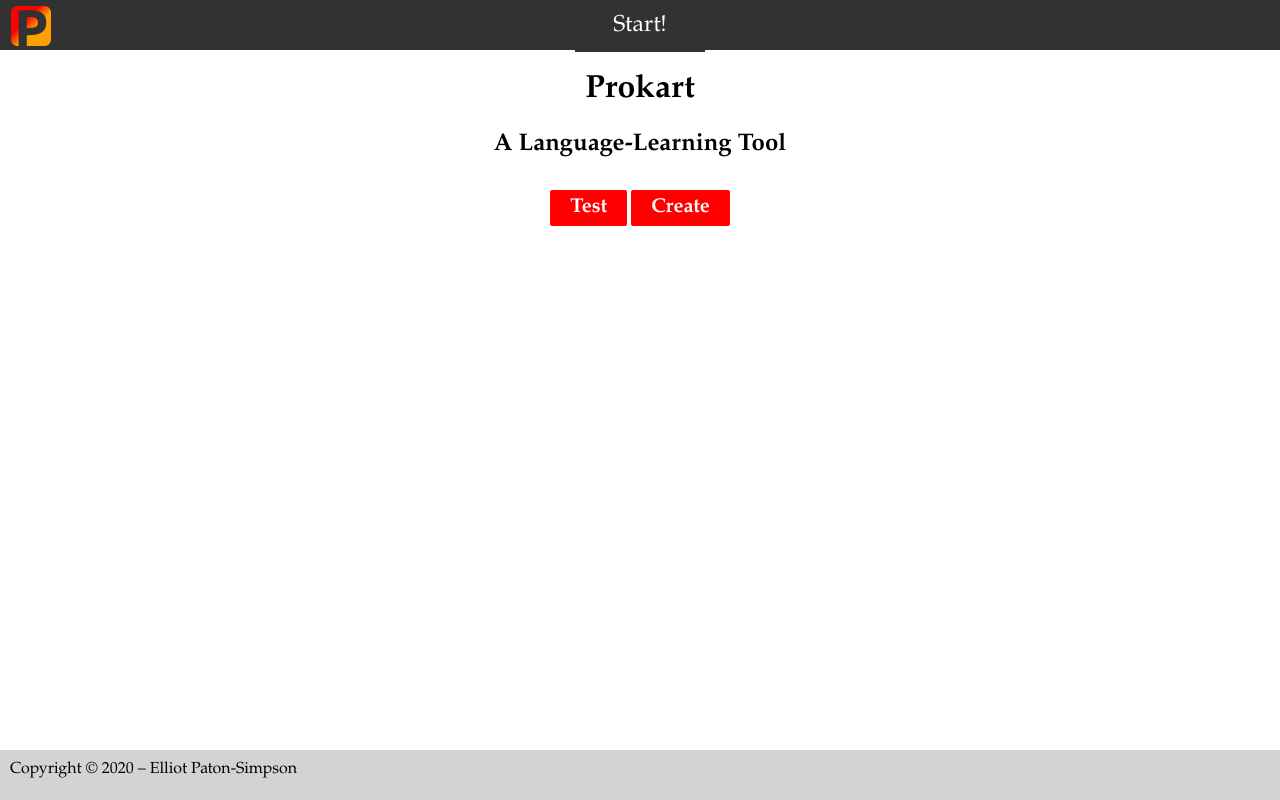
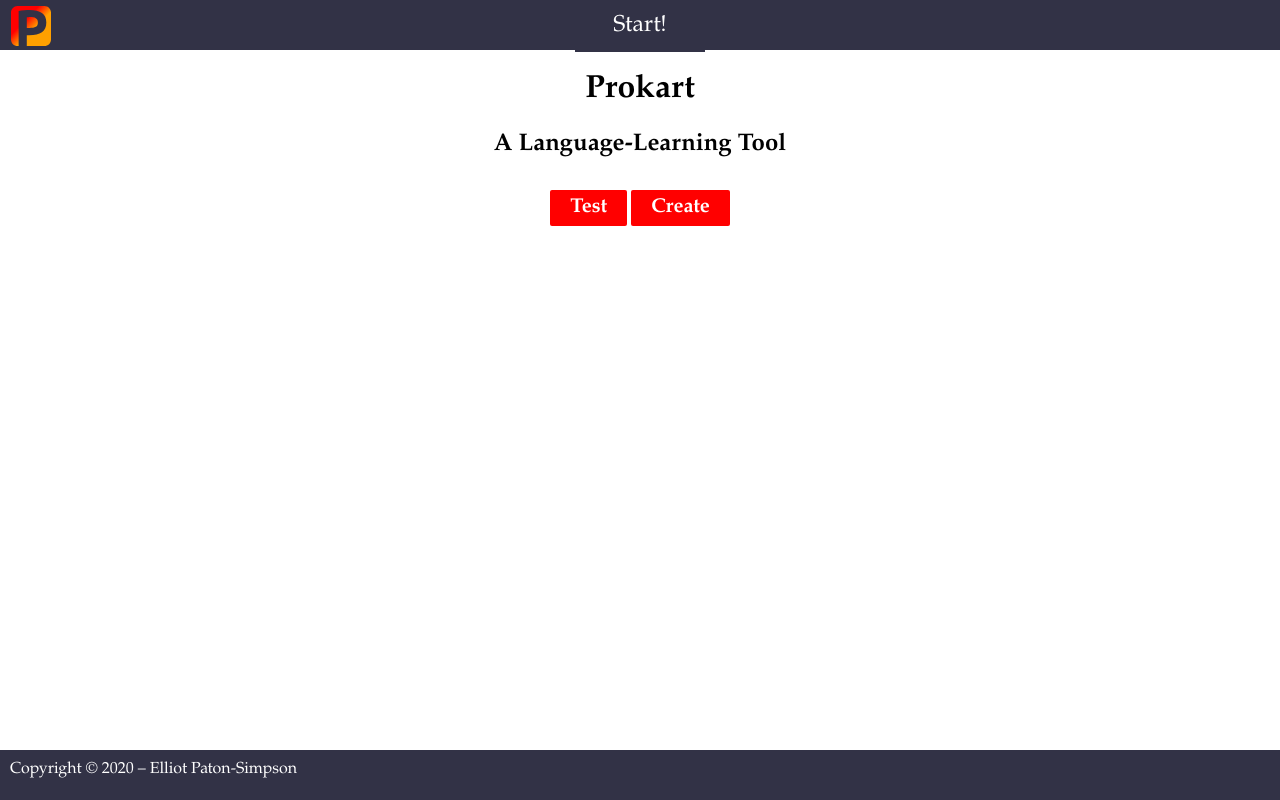
Before and after one commit to clockback/wordmuncher, a Flask app: page / in a window 1280 px wide. Run offline with Flask 2, Linux system fonts and the light colour scheme; data comes from the database, SQL or seed files in the repository; data that the repository does not hold is empty.

Commit message:
Changing footer styling.

```diff
--- a/prokart/src/static/css/general.css
+++ b/prokart/src/static/css/general.css
@@ -68,7 +68,7 @@ button::-moz-focus-inner {
     height: 50px;
     top: 0;
     left: 0;
-    background: rgb(50, 50, 50);
+    background: rgb(50, 50, 70);
     z-index: 3;
 }
 
@@ -101,7 +101,7 @@ button::-moz-focus-inner {
     line-height: 50px;
     border: none;
     color: white;
-    background-color: rgb(50, 50, 50);
+    background-color: rgb(50, 50, 70);
     width: 130px;
     font-size: 23px;
     font-family: "Palatino";
@@ -327,10 +327,15 @@ footer {
     position: fixed;
     bottom: 0;
     width: 100%;
-    background: lightgrey;
+    background: rgb(50, 50, 70);
     left: 0;
     padding-left: 10px;
     height: 50px;
+}
+
+footer>div {
+    margin: 10px 0 10px 0;
+    color: white;
 }
 
 td.center-full-row {
--- a/prokart/src/templates/create.html
+++ b/prokart/src/templates/create.html
@@ -99,7 +99,7 @@
             </div>
         </div>
         <footer>
-            <div style="margin-top: 10px; margin-bottom: 10px;">Copyright © 2020 – Elliot Paton-Simpson</div>
+            <div>Copyright © 2020 – Elliot Paton-Simpson</div>
         </footer>
         {% include 'components/new_sheet.html' %}
         {% include 'components/edit_sheet.html' %}
--- a/prokart/src/templates/languages.html
+++ b/prokart/src/templates/languages.html
@@ -56,7 +56,7 @@
             </div>
         </div>
         <footer>
-            <div style="margin-top: 10px; margin-bottom: 10px;">Copyright © 2020 – Elliot Paton-Simpson</div>
+            <div>Copyright © 2020 – Elliot Paton-Simpson</div>
         </footer>
     </body>
 </html>
--- a/prokart/src/templates/main.html
+++ b/prokart/src/templates/main.html
@@ -20,7 +20,7 @@
             </div>
         </div>
         <footer>
-            <div style="margin-top: 10px; margin-bottom: 10px;">Copyright © 2020 – Elliot Paton-Simpson</div>
+            <div>Copyright © 2020 – Elliot Paton-Simpson</div>
         </footer>
     </body>
 </html>
--- a/prokart/src/templates/results.html
+++ b/prokart/src/templates/results.html
@@ -42,7 +42,7 @@
             </div>
         </div>
         <footer>
-            <div style="margin-top: 10px; margin-bottom: 10px;">Copyright © 2020 – Elliot Paton-Simpson</div>
+            <div>Copyright © 2020 – Elliot Paton-Simpson</div>
         </footer>
     </body>
 </html>
--- a/prokart/src/templates/test.html
+++ b/prokart/src/templates/test.html
@@ -48,7 +48,7 @@
             </div>
         </div>
         <footer>
-            <div style="margin-top: 10px; margin-bottom: 10px;">Copyright © 2020 – Elliot Paton-Simpson</div>
+            <div>Copyright © 2020 – Elliot Paton-Simpson</div>
         </footer>
         {% include 'components/pre_test_sheet.html' %}
     </body>
```
